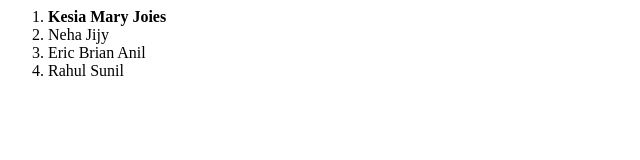
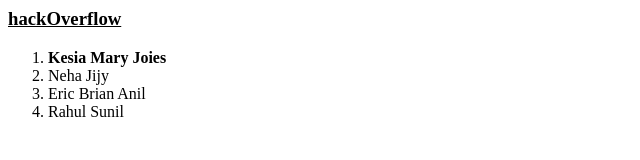
Before and after one commit to rahulsunil2/hackOverflow, a plain HTML site: page index.html in a window 1280 px wide. Shown: the whole page, without its empty margins (0-640 px from the left). Drawn offline with Linux system fonts and the light colour scheme.

Commit message:
Update index.html

```diff
--- a/index.html
+++ b/index.html
@@ -9,6 +9,7 @@
 </head>
 
 <body>
+  <h3><u>hackOverflow</u></h3>
   <ol>
     <li><strong>Kesia Mary Joies</strong></li>
     <li>Neha Jijy</li>
```
